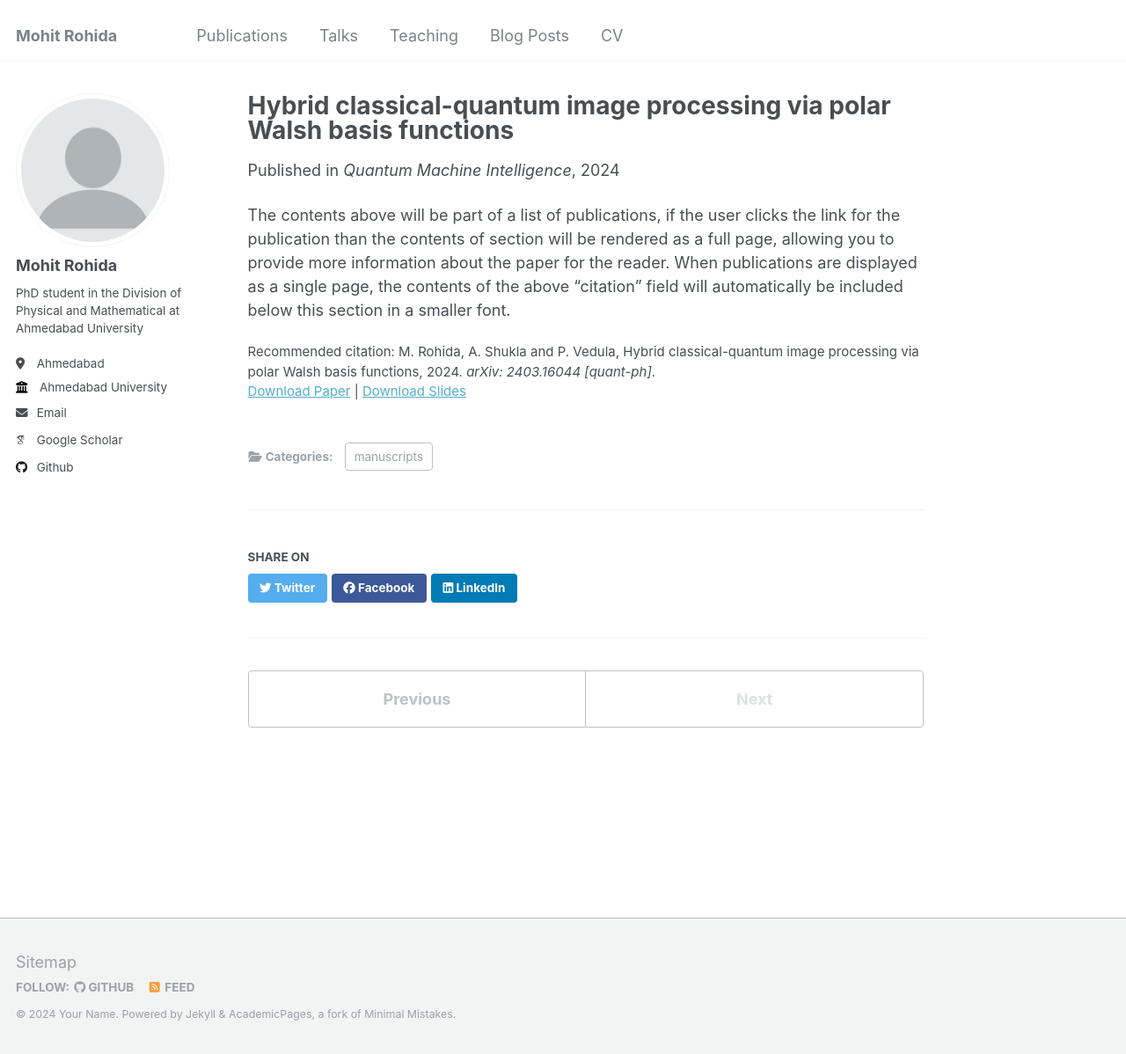
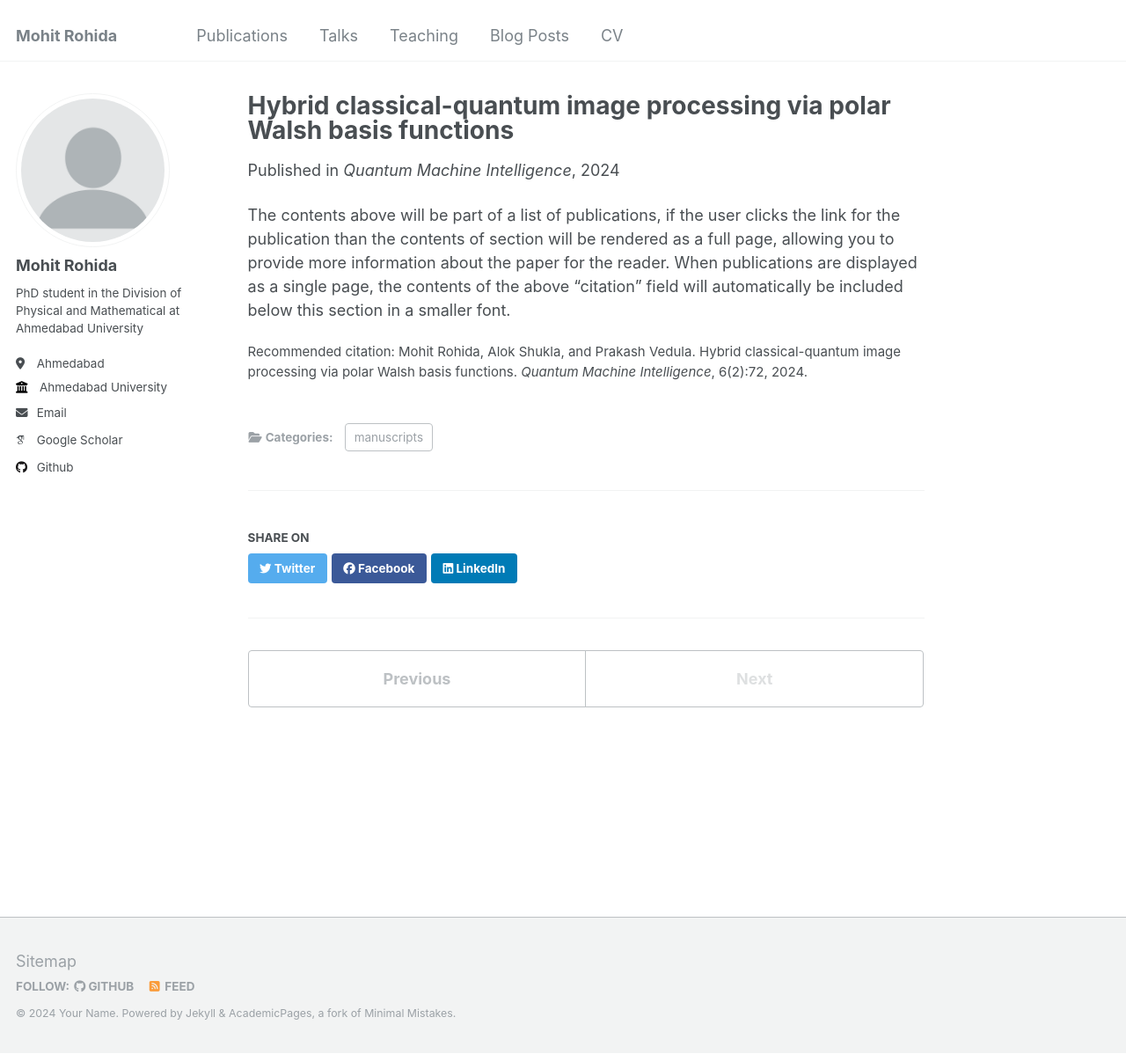
Before and after one commit to MRohida/Mohit-Rohida, a Jekyll site: the page built from _publications/2009-10-01-paper-title-number-1.md, in a window 1280 px wide and 1198 px high. Shown: the whole window at 88% size. Built offline with Jekyll 4.4.1, drawn with Linux system fonts in a browser that asks for light colours; some web fonts are replaced.

Commit message:
Update 2009-10-01-paper-title-number-1.md

```diff
--- a/_publications/2009-10-01-paper-title-number-1.md
+++ b/_publications/2009-10-01-paper-title-number-1.md
@@ -5,12 +5,10 @@ category: manuscripts
 permalink: /publication/2009-10-01-paper-title-number-1
 excerpt: 'We propose a novel hybrid classical-quantum approach for image processing based on polar Walsh basis functions. Using this approach, we present an algorithm for the removal of the circular banding noise
 (including Airy pattern noise) and the azimuthal banding noise'
-date: 2024-03-24
+date: 2024-10-28
 venue: 'Quantum Machine Intelligence'
-slidesurl: 'http://academicpages.github.io/files/slides1.pdf'
-paperurl: 'http://academicpages.github.io/files/paper1.pdf'
-citation: 'M. Rohida, A. Shukla and P. Vedula, Hybrid classical-quantum image processing via polar Walsh
-basis functions, 2024. <i>arXiv: 2403.16044 [quant-ph]</i>.'
+citation: 'Mohit Rohida, Alok Shukla, and Prakash Vedula. Hybrid classical-quantum image processing via polar
+Walsh basis functions. <i>Quantum Machine Intelligence</i>, 6(2):72, 2024.'
 ---
 
 The contents above will be part of a list of publications, if the user clicks the link for the publication than the contents of section will be rendered as a full page, allowing you to provide more information about the paper for the reader. When publications are displayed as a single page, the contents of the above "citation" field will automatically be included below this section in a smaller font.
```
